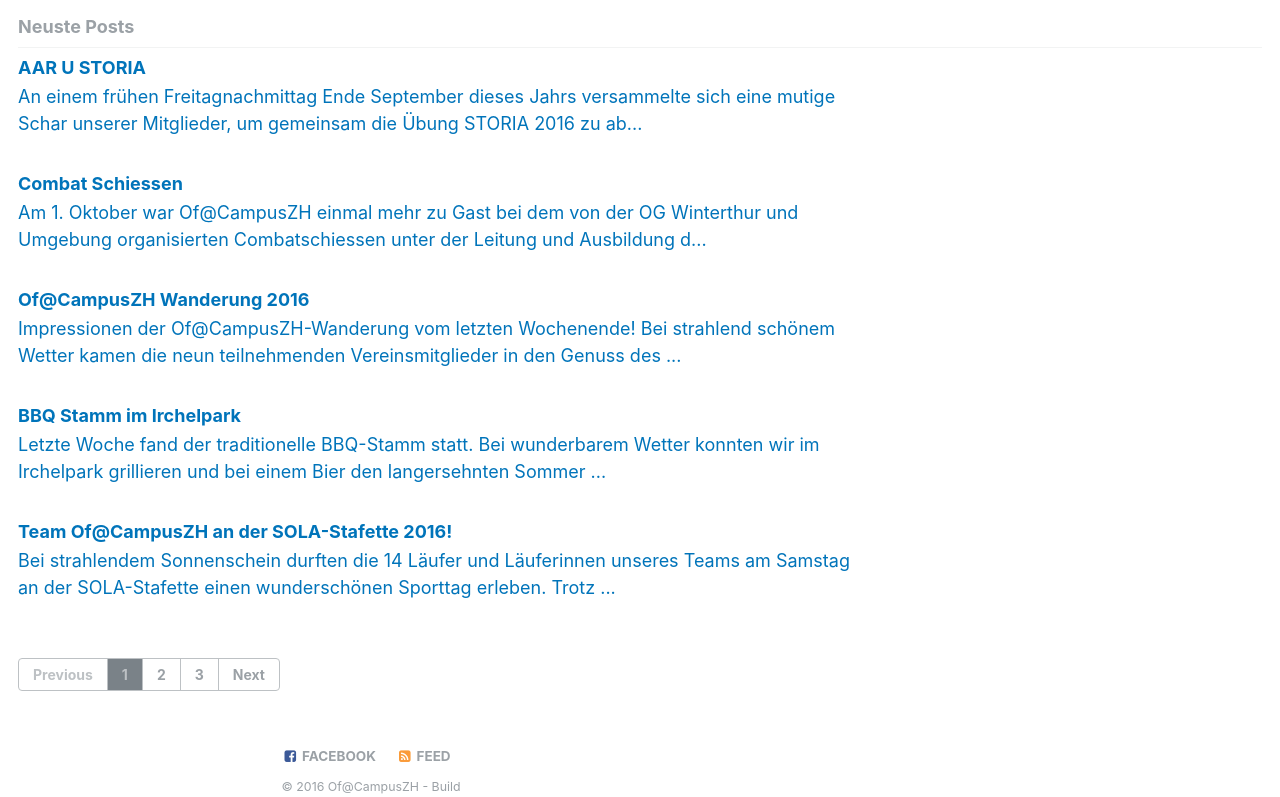
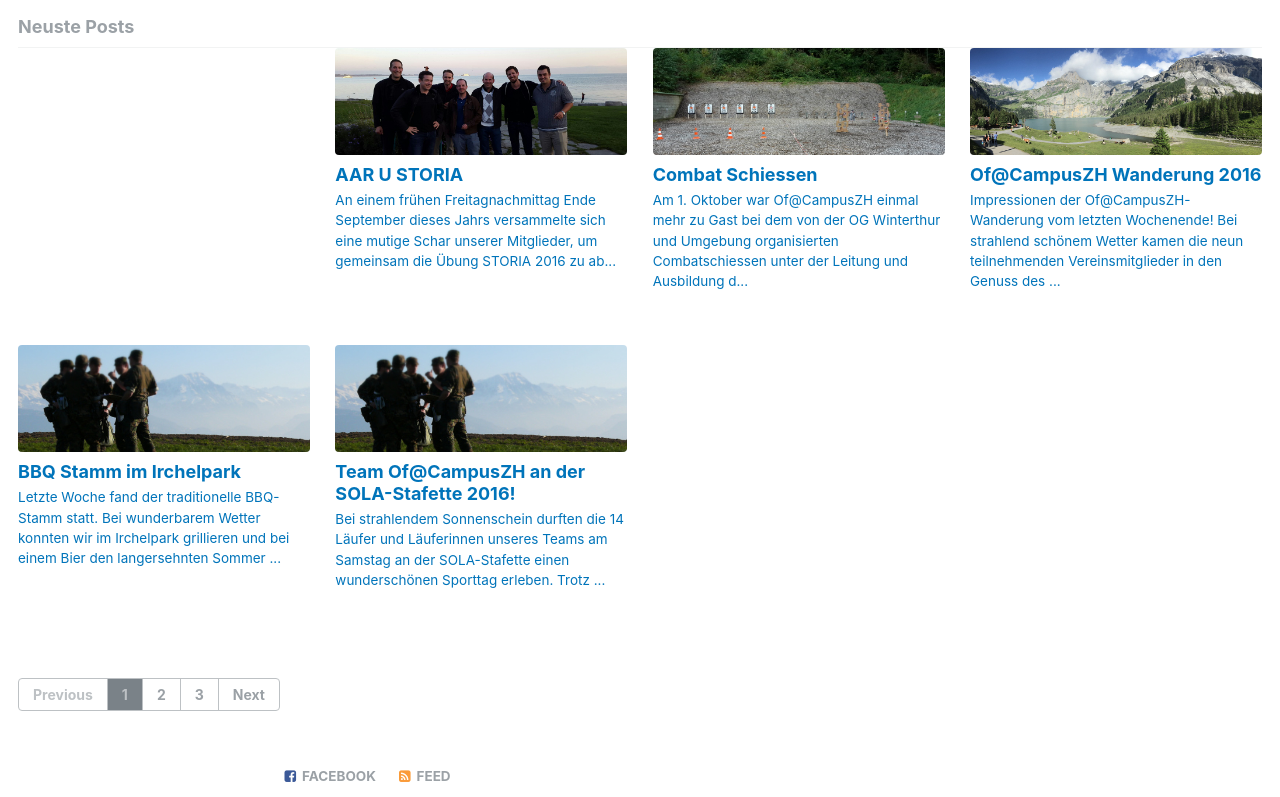
Before and after one commit to raphaelthomas/ofcampuszh.ch, a Jekyll site: the page built from index.html, in a window 1280 px wide. Shown: the part 1062-1859 px from the top of the page. Built offline with Jekyll 4.4.1, drawn with Linux system fonts in a browser that asks for light colours; the list of posts is cut into pages by our own code; grey boxes are pictures that could not be loaded.

Commit message:
make archive to grid

```diff
--- a/index.html
+++ b/index.html
@@ -10,7 +10,7 @@ header:
 <h3 class="archive__subtitle">Neuste Posts</h3>
 
 {% for post in paginator.posts %}
-  {% include archive-single.html %}
+  {% include archive-single.html type="grid" %}
 {% endfor %}
 
 {% include paginator.html %}
```
